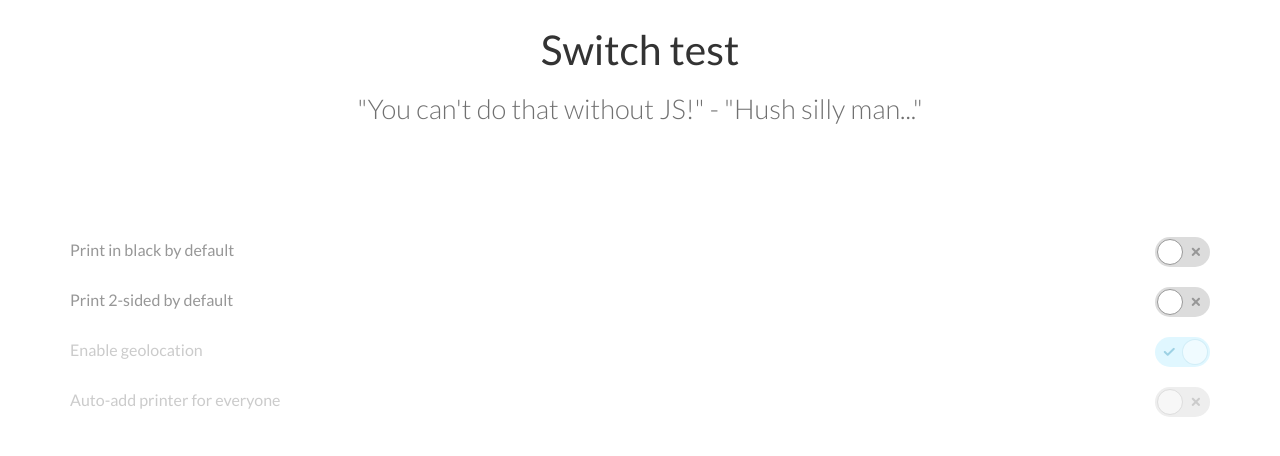
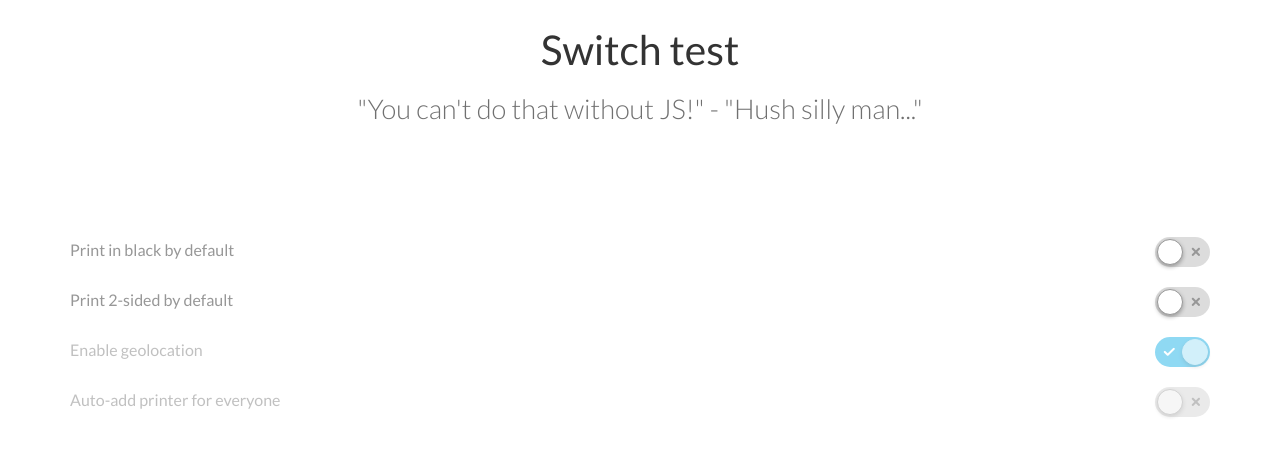
Before and after one commit to aakjaer/switch, a Jekyll site: the page built from index.html, in a window 1280 px wide. Shown: the top 456 px of the page. Built offline with Jekyll 4.4.1, drawn with Linux system fonts in a browser that asks for light colours; nearby versions of some CDN libraries.

Commit message:
Tweaking active state color

```diff
--- a/assets/_scss/switch.scss
+++ b/assets/_scss/switch.scss
@@ -14,10 +14,10 @@
 
 
 // customisable variables
-$color-1: #3AA3C8; // blue
+$color-1: #45C0EC; // blue
 $color-2: #979797; // gray
 $color-3: #DCDCDC; // light gray
-$color-4: #C1EFFF; // light blue
+$color-4: #45C0EC; // light blue
 
 // proportions
 $switch-width: 55px;
@@ -99,6 +99,7 @@ $swich-icon-off: "\e801";
         background: #fff;
         border-radius: 50%;
         border: 1px solid $color-2;
+        @include box-shadow(0px 2px 4px 0px rgba(0,0,0,0.30));
     }
 
     // on/off icon container
@@ -120,7 +121,7 @@ $swich-icon-off: "\e801";
             opacity: 0;
             left: 15%;
             @include translate(75%,-50%);
-            color: $color-1;
+            color: #fff;
         }
 
         // off icon
@@ -149,7 +150,7 @@ $swich-icon-off: "\e801";
         // switch knob
         &::after {
             @include translate(-$switch-padding,-50%);
-            border-color: rgba($color-1, 0.6);
+            border-color: #fff;
         }
 
         // icon animations
@@ -182,5 +183,5 @@ input[type="checkbox"][disabled]:hover {
 
 input[type="checkbox"][disabled] + .switch__label,
 input[type="checkbox"][disabled] + .switch__label::after {
-    opacity: 0.5;
+    opacity: 0.6;
 }
```
Also changed, not shown: 1 other file.
